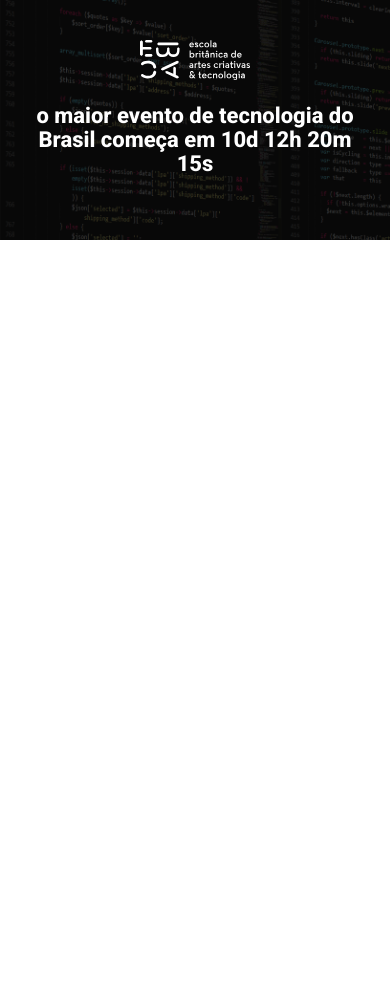
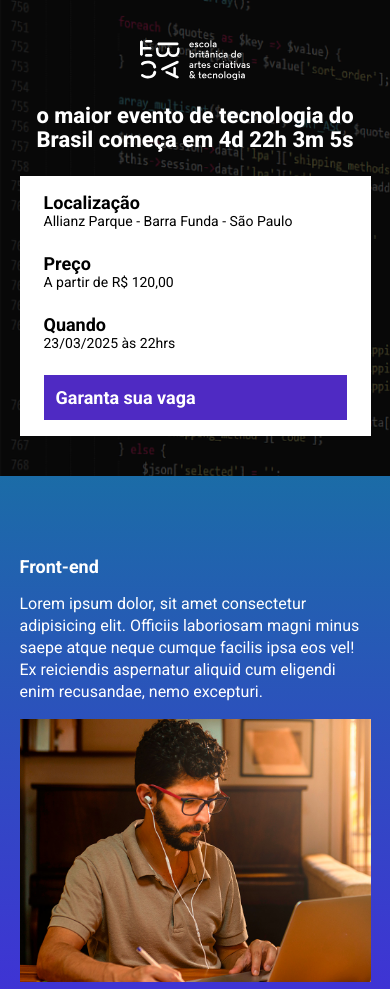
Before and after one commit to fabricioLJdev/ebac_tech_talks, a website built with Parcel: page src/index.html in a window 390 px wide. Shown: the top 989 px of the page. Before the commit the page ends 844 px from the top, so only its background shows below. Built offline with nearby package versions, Linux system fonts and the light colour scheme.

Commit message:
criando a contagem regressiva

```diff
--- a/src/index.html
+++ b/src/index.html
@@ -8,6 +8,7 @@
     <link rel="preconnect" href="https://fonts.gstatic.com" crossorigin>
     <link href="https://fonts.googleapis.com/css2?family=Roboto:ital,wght@0,100..900;1,100..900&display=swap" rel="stylesheet">
     <link rel="stylesheet" href="styles/main.scss">
+    <link rel="stylesheet" href="https://unpkg.com/aos@next/dist/aos.css" />
 </head>
 <body>
     <body>
@@ -15,11 +16,75 @@
             <div class="container">
                 <img class="hero__logo" src="./images/ebac_logo.svg" alt="EBAC">
                 <p class="hero__text">
-                    o maior evento de tecnologia do Brasil começa em 10d 12h 20m 15s
+                    o maior evento de tecnologia do Brasil começa em <span id="contador"></span>
                 </p>
+                <div class="infos-bar">
+                    <ul class="infos-bar__infos">
+                        <li class="infos-bar__infos__item">
+                            <b>Localização</b>
+                            Allianz Parque - Barra Funda - São Paulo
+                        </li>
+                        <li class="infos-bar__infos__item">
+                            <b>Preço</b>
+                            A partir de R$ 120,00
+                        </li>
+                        <li class="infos-bar__infos__item">
+                            <b>Quando</b>
+                            23/03/2025 às 22hrs
+                        </li>
+                    </ul>
+                    <a href="#" class="buttons buttons--primary">
+                        Garanta sua vaga
+                    </a>
+                </div>
             </div>
+        </header>
+        <section class="event event--frontend">
+            <div class="container" data-aos="fade-right">
+                <div class="event__details">
+                    <h2 class="event__details__title">Front-end</h2>
+                    <p class="event__details__description">
+                        Lorem ipsum dolor, sit amet consectetur adipisicing elit. Officiis laboriosam magni minus saepe atque neque cumque facilis ipsa eos vel! Ex reiciendis aspernatur aliquid cum eligendi enim recusandae, nemo excepturi.
+                    </p>
+                </div>
+                <img class="event__image" src="./images/frontend.png" alt="Front-end">
+            </div>
+        </section>
+        <section class="event event--ux-ui event--image-left">
+            <div class="container" data-aos="fade-left">
+                <div class="event__details">
+                    <h2 class="event__details__title">Ux UI</h2>
+                    <p class="event__details__description">
+                        Lorem ipsum dolor, sit amet consectetur adipisicing elit. Officiis laboriosam magni minus saepe atque neque cumque facilis ipsa eos vel! Ex reiciendis aspernatur aliquid cum eligendi enim recusandae, nemo excepturi.
+                    </p>
+                </div>
+                <img class="event__image" src="./images/frontend.png" alt="Front-end">
+            </div>
+        </section>
+        <section class="event event--data-science">
+            <div class="container" data-aos="fade-right">
+                <div class="event__details">
+                    <h2 class="event__details__title">Data Science</h2>
+                    <p class="event__details__description">
+                        Lorem ipsum dolor, sit amet consectetur adipisicing elit. Officiis laboriosam magni minus saepe atque neque cumque facilis ipsa eos vel! Ex reiciendis aspernatur aliquid cum eligendi enim recusandae, nemo excepturi.
+                    </p>
+                </div>
+                <img class="event__image" src="./images/frontend.png" alt="Front-end">
+            </div>
+        </section>
+        <section class="event event--backend event--image-left">
+            <div class="container" data-aos="fade-left">
+                <div class="event__details">
+                    <h2 class="event__details__title">Back-end</h2>
+                    <p class="event__details__description">
+                        Lorem ipsum dolor, sit amet consectetur adipisicing elit. Officiis laboriosam magni minus saepe atque neque cumque facilis ipsa eos vel! Ex reiciendis aspernatur aliquid cum eligendi enim recusandae, nemo excepturi.
+                    </p>
+                </div>
+                <img class="event__image" src="./images/frontend.png" alt="Front-end">
+            </div>
+        </section>
 
-        </header>
+        <script src="https://unpkg.com/aos@next/dist/aos.js"></script>
         <script src="./scripts/main.js"></script>
     </body>
 </body>
--- a/src/scripts/main.js
+++ b/src/scripts/main.js
@@ -1 +1,27 @@
-console.log("olá mundo");
+AOS.init();
+
+const dataDoEvento = new Date("Apr 01, 2025 20:00:00") // ** se for testa o projeto lembre-se de colocar a data new Date() maior que atual **
+const timeStampDoEvento = dataDoEvento.getTime();
+
+const contaAsHoras = setInterval(function() {
+    const agora = new Date();
+    const timeStampAtual = agora.getTime();
+
+    const distanciaAteOEvento = timeStampDoEvento - timeStampAtual;
+
+    const diaEmMs = 1000 * 60 * 60 * 24;
+    const horaEmMs = 1000 * 60 * 60;
+    const minutoEmMs = 1000 * 60;
+
+    const diasAteOEvento = Math.floor(distanciaAteOEvento / diaEmMs);
+    const horasAteOEvento = Math.floor((distanciaAteOEvento % diaEmMs) / horaEmMs);
+    const minutoAteOEvento = Math.floor((distanciaAteOEvento % horaEmMs) / minutoEmMs);
+    const segundosAteOEvento = Math.floor((distanciaAteOEvento % minutoEmMs) / 1000);
+
+    document.getElementById('contador').innerHTML = `${diasAteOEvento}d ${horasAteOEvento}h ${minutoAteOEvento}m ${segundosAteOEvento}s`;
+
+    if (distanciaAteOEvento < 0) {
+        clearInterval(contaAsHoras);
+        document.getElementById('contador').innerHTML = 'Evento expirado';
+    }
+}, 1000);
--- /dev/null
+++ b/src/styles/_event.scss
@@ -0,0 +1,65 @@
+@use 'variables';
+
+.event {
+    padding: 80px 0;
+
+    &--frontend {
+        background-image: linear-gradient(variables.$blue1, variables.$blue2);
+    }
+
+    &--ux-ui {
+        background-image: linear-gradient(variables.$blue2, variables.$pink);
+    }
+
+    &--data-science {
+        background-image: linear-gradient(variables.$pink, variables.$yellow);
+    }
+
+    &--backend {
+        background-image: linear-gradient(variables.$yellow, variables.$pink);
+    }
+
+    &--image-left {
+        .container {
+            flex-direction: row-reverse;
+            gap: 40px;
+        }
+    }
+
+
+    .container {
+        display: flex;
+    }
+
+    &__image {
+        max-width: 360px;
+    }
+
+    &__details {
+
+        &__title {
+            font-size: 18px;
+            font-weight: bold;
+            margin-bottom: 16px;
+        }
+
+        &__description {
+            line-height: 22px;
+        }
+    }
+
+    @media (max-width: 640px) {
+        .container {
+            display: block;
+        }
+
+        &__image {
+            width: 100%;
+        }
+
+        &__details {
+            margin-right: 0;
+            margin-bottom: 16px;
+        }
+    }
+}
--- a/src/styles/_hero.scss
+++ b/src/styles/_hero.scss
@@ -1,3 +1,4 @@
+@use 'variables';
 //editando a secção hero
 .hero{
     padding-top: 64px;
@@ -18,7 +19,7 @@
         left: 0;
         width: 100%;
         height: 100%;
-        background-color: #000;
+        background-color: variables.$secondaryTextColor;
         content: '';
         opacity: .7;
     }
@@ -28,7 +29,6 @@
         margin-bottom: 64px;
         font-size: 40px;
         line-height: 56px;
-        color: #fff;
         font-weight: 800;
         text-align: center;
     }
--- /dev/null
+++ b/src/styles/_variables.scss
@@ -0,0 +1,8 @@
+$textColor: #fff;
+$secondaryTextColor: #000;
+
+$blue1: #1B6CA7;
+$blue2: #442BDB;
+$pink: #89223B;
+$yellow: #9C791D;
+$purple: #4F2AC3;
--- /dev/null
+++ b/src/styles/components/_buttons.scss
@@ -0,0 +1,25 @@
+@use '../variables';
+
+.buttons {
+    padding: 12px;
+    font-size: 18px;
+    font-weight: bold;
+    text-decoration: none;
+    text-align: center;
+    white-space: nowrap; //esse valor faz com quer o texto não quebre a linha
+
+    &--primary {
+        color: variables.$textColor;
+        background-color: variables.$purple;
+    }
+
+    @media (max-width: 640px) {
+        display: block;
+        width: 100%;
+    }
+
+    @media (max-width: 1024px) {
+        display: flex;
+        align-items: center;
+    }
+}
--- /dev/null
+++ b/src/styles/components/_infos_bar.scss
@@ -0,0 +1,42 @@
+@use '../variables';
+
+.infos-bar {
+    padding: 16px 24px;
+    background-color: variables.$textColor;
+    display: flex;
+    justify-content: space-between;
+
+    &__infos {
+        display: flex;
+        gap: 40px; //definindo o espaçamento dos itens do ul
+
+        &__item {
+            font-size: 14px;
+            color: variables.$secondaryTextColor;
+
+            b {
+                color: variables.$secondaryTextColor;
+                font-size: 18px;
+                display: block; // b por padrão tem o display inline
+            }
+        }
+    }
+
+    @media (max-width: 640px) {
+        display: block;
+
+        &__infos {
+            display: block;
+
+            &__item {
+                margin-bottom: 24px;
+            }
+        }
+    }
+
+    @media (max-width: 1024px) {
+        &__infos {
+            gap: 16px;
+        }
+    }
+}
--- a/src/styles/main.scss
+++ b/src/styles/main.scss
@@ -1,5 +1,9 @@
 //importando os arquivos
 @use 'hero';
+@use 'components/infos_bar';
+@use 'components/_buttons';
+@use 'event';
+@use 'variables';
 
 //criando o reset
 *{
@@ -7,7 +11,8 @@
     padding: 0;
     box-sizing: border-box;
     font-family: Roboto, sans-serif;
-    color: #fff;
+    color: variables.$textColor;
+    list-style: none;
 }
 
 // definindo a largura do container
```
